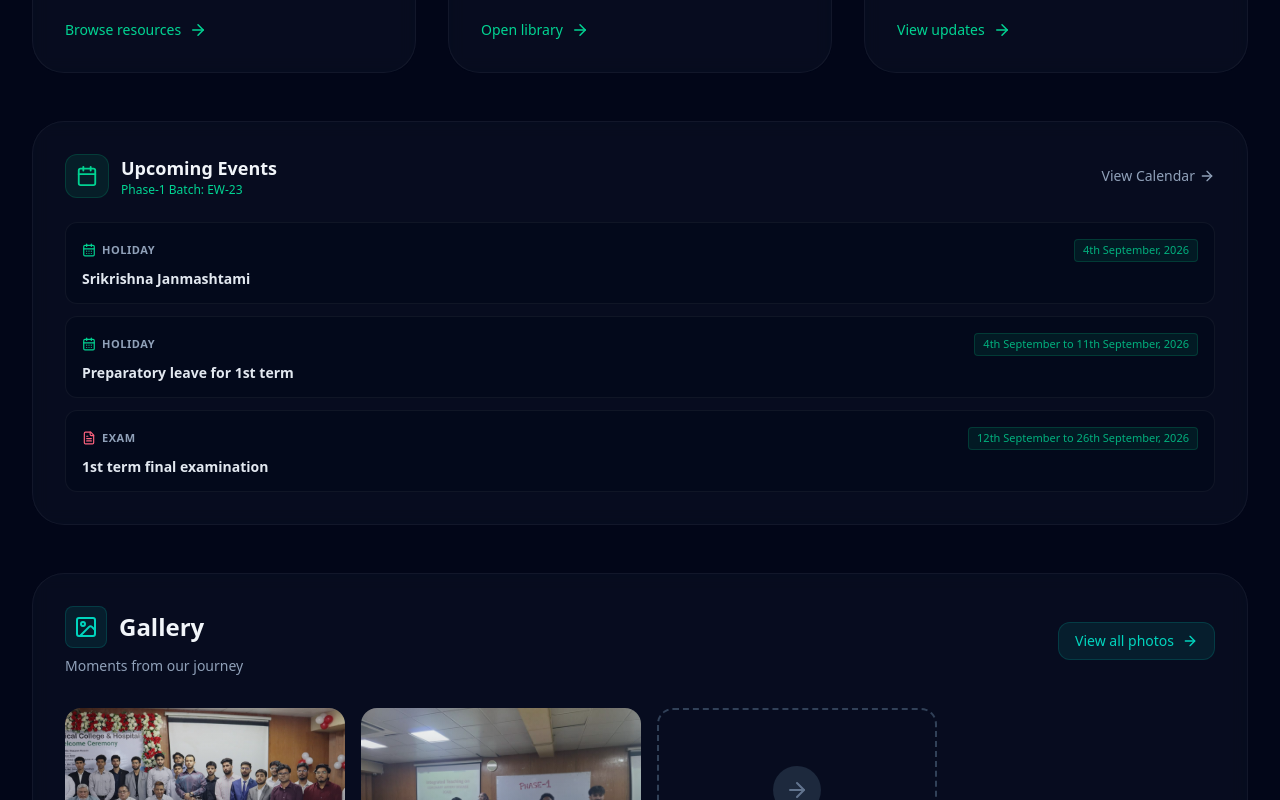
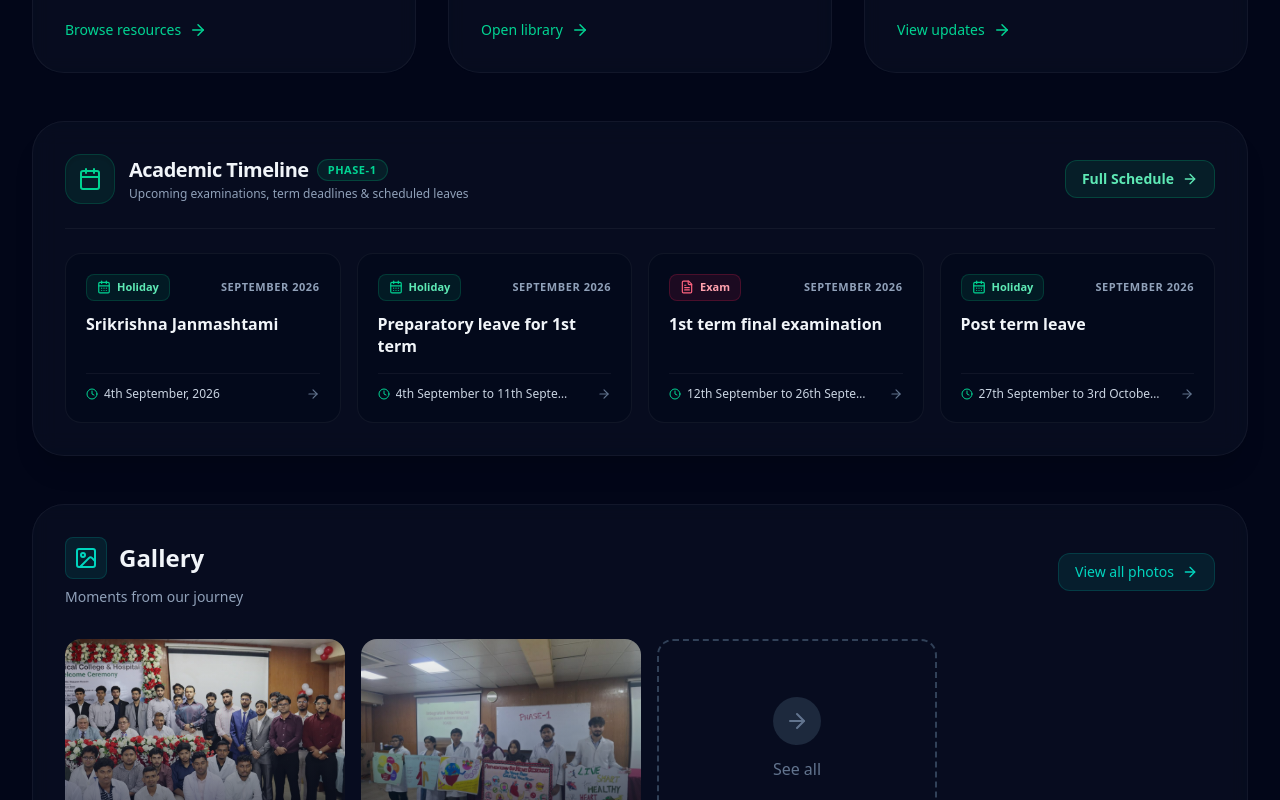
Before and after one commit to Salman2034/Tejashwi23, a React (Vite) app: page / in a window 1280 px wide. Shown: the part 860-1660 px from the top of the page. Built offline with nearby package versions, Linux system fonts and the light colour scheme.

Commit message:
feat(calendar): update upcoming events display
Refactor event fetching logic to show up to 4 events and add a fallback to the latest events if no upcoming ones are found. Added Clock icon support and refined badge categorization.

```diff
--- a/src/components/CalendarWidget.tsx
+++ b/src/components/CalendarWidget.tsx
@@ -1,6 +1,6 @@
 import { useState, useEffect } from 'react';
-import { Calendar as CalendarIcon, FileText, CalendarDays, BookOpen, AlertCircle, ArrowRight } from 'lucide-react';
-import { academicCalendar } from '../data/calendar';
+import { Calendar as CalendarIcon, FileText, CalendarDays, BookOpen, AlertCircle, ArrowRight, Clock } from 'lucide-react';
+import { academicCalendar, EventType } from '../data/calendar';
 
 export default function CalendarWidget({ setActiveTab }: { setActiveTab: (t: string) => void }) {
   const [isClient, setIsClient] = useState(false);
@@ -14,10 +14,11 @@ export default function CalendarWidget({ setActiveTab }: { setActiveTab: (t: str
   const now = new Date();
   const nowSynthetic = now.getFullYear() * 10000 + now.getMonth() * 100 + now.getDate();
 
-  // Flatten all events across all months to find the truly upcoming ones
+  // Flatten all events across all months to find upcoming ones
   const allEvents = academicCalendar.flatMap(month =>
     month.events.map(event => ({
       ...event,
+      monthName: month.monthName,
       monthIndex: month.monthIndex,
       year: month.year,
       syntheticDate: month.year * 10000 + month.monthIndex * 100 + event.date
@@ -28,58 +29,104 @@ export default function CalendarWidget({ setActiveTab }: { setActiveTab: (t: str
   const upcomingEvents = allEvents
     .filter(e => e.syntheticDate >= nowSynthetic)
     .sort((a, b) => a.syntheticDate - b.syntheticDate)
-    .slice(0, 3); // take top 3
+    .slice(0, 4); // Take up to 4 events
 
-  const getEventIcon = (type: string) => {
+  // Fallback to latest events if no upcoming events
+  const displayEvents = upcomingEvents.length > 0 ? upcomingEvents : allEvents.slice(0, 4);
+
+  const getEventBadge = (type: EventType) => {
     switch (type) {
-      case 'exam': return <FileText className="text-rose-400" size={14} />;
-      case 'holiday': return <CalendarDays className="text-emerald-400" size={14} />;
-      case 'academic': return <BookOpen className="text-blue-400" size={14} />;
-      default: return <AlertCircle className="text-slate-400" size={14} />;
+      case 'exam':
+        return {
+          icon: <FileText size={14} className="text-rose-400" />,
+          label: 'Exam',
+          style: 'bg-rose-500/10 text-rose-300 border-rose-500/20'
+        };
+      case 'holiday':
+        return {
+          icon: <CalendarDays size={14} className="text-emerald-400" />,
+          label: 'Holiday',
+          style: 'bg-emerald-500/10 text-emerald-300 border-emerald-500/20'
+        };
+      case 'academic':
+        return {
+          icon: <BookOpen size={14} className="text-blue-400" />,
+          label: 'Academic',
+          style: 'bg-blue-500/10 text-blue-300 border-blue-500/20'
+        };
+      default:
+        return {
+          icon: <AlertCircle size={14} className="text-amber-400" />,
+          label: 'Event',
+          style: 'bg-amber-500/10 text-amber-300 border-amber-500/20'
+        };
     }
   };
 
   return (
-    <div className="bg-slate-900/40 backdrop-blur-sm border border-white/5 rounded-[2rem] p-6 lg:p-8 hover:bg-slate-800/60 transition-all duration-300">
-      <div className="flex items-center justify-between mb-6">
-        <div className="flex items-center gap-3">
-          <div className="p-2.5 bg-emerald-500/10 rounded-xl border border-emerald-500/20 text-emerald-400">
-            <CalendarIcon size={22} />
+    <div className="bg-slate-900/40 backdrop-blur-md border border-white/5 rounded-[2rem] p-6 sm:p-8 hover:border-emerald-500/20 transition-all duration-300 shadow-xl">
+      {/* Header */}
+      <div className="flex flex-col sm:flex-row sm:items-center justify-between gap-4 pb-6 border-b border-white/5">
+        <div className="flex items-center gap-3.5">
+          <div className="p-3 bg-emerald-500/10 rounded-2xl border border-emerald-500/20 text-emerald-400 shadow-inner">
+            <CalendarIcon size={24} />
           </div>
           <div>
-            <h3 className="font-bold text-slate-100 text-lg">Upcoming Events</h3>
-            <p className="text-xs text-emerald-400 font-medium">Phase-1 Batch: EW-23</p>
+            <div className="flex items-center gap-2">
+              <h3 className="font-bold text-slate-100 text-xl tracking-tight">Academic Timeline</h3>
+              <span className="text-[11px] font-semibold text-emerald-400 bg-emerald-500/10 border border-emerald-500/25 px-2.5 py-0.5 rounded-full uppercase tracking-wider">
+                Phase-1
+              </span>
+            </div>
+            <p className="text-xs text-slate-400 mt-0.5">Upcoming examinations, term deadlines & scheduled leaves</p>
           </div>
         </div>
+
         <button
           onClick={() => setActiveTab('calendar')}
-          className="text-sm font-medium text-slate-400 hover:text-emerald-400 flex items-center gap-1 transition-colors"
+          className="self-start sm:self-auto inline-flex items-center gap-2 px-4 py-2 rounded-xl text-sm font-semibold text-emerald-300 bg-emerald-500/10 hover:bg-emerald-500/20 border border-emerald-500/25 transition-all group"
         >
-          View Calendar <ArrowRight size={16} />
+          <span>Full Schedule</span>
+          <ArrowRight size={16} className="group-hover:translate-x-0.5 transition-transform" />
         </button>
       </div>
 
-      <div className="space-y-3">
-        {upcomingEvents.length > 0 ? (
-          upcomingEvents.map(event => (
-            <div key={event.id} className="flex flex-col gap-2 p-4 rounded-xl bg-slate-950/40 border border-white/5 hover:border-emerald-500/20 transition-colors">
-              <div className="flex items-center justify-between gap-2">
-                <div className="flex items-center gap-1.5 text-[11px] font-bold text-slate-400">
-                  {getEventIcon(event.type)}
-                  <span className="uppercase tracking-wider">{event.type}</span>
+      {/* Grid of upcoming events - responsive from 1 column up to 4 on widescreen */}
+      <div className="grid grid-cols-1 sm:grid-cols-2 lg:grid-cols-4 gap-4 mt-6">
+        {displayEvents.map((event) => {
+          const badge = getEventBadge(event.type);
+          return (
+            <div
+              key={event.id}
+              onClick={() => setActiveTab('calendar')}
+              className="group cursor-pointer flex flex-col justify-between p-5 rounded-2xl bg-slate-950/40 border border-white/5 hover:border-emerald-500/30 hover:bg-slate-900/60 hover:-translate-y-1 transition-all duration-200"
+            >
+              <div>
+                <div className="flex items-center justify-between gap-2 mb-3">
+                  <span className={`inline-flex items-center gap-1.5 text-[11px] font-semibold px-2.5 py-1 rounded-lg border ${badge.style}`}>
+                    {badge.icon}
+                    <span>{badge.label}</span>
+                  </span>
+                  <span className="text-[11px] font-bold text-slate-400 uppercase tracking-wider">
+                    {event.monthName} {event.year}
+                  </span>
                 </div>
-                <div className="text-[11px] font-medium text-emerald-400/80 bg-emerald-500/10 px-2 py-0.5 rounded border border-emerald-500/20">
-                  {event.displayDate}
-                </div>
+
+                <h4 className="text-base font-bold text-slate-100 group-hover:text-emerald-300 transition-colors line-clamp-2 leading-snug">
+                  {event.title}
+                </h4>
               </div>
-              <h4 className="text-sm font-bold text-slate-200 leading-tight">{event.title}</h4>
+
+              <div className="mt-4 pt-3 border-t border-white/5 flex items-center justify-between text-xs text-slate-400">
+                <span className="inline-flex items-center gap-1.5 text-slate-300 font-medium truncate max-w-[200px]">
+                  <Clock size={12} className="text-emerald-400 shrink-0" />
+                  <span className="truncate">{event.displayDate}</span>
+                </span>
+                <ArrowRight size={14} className="text-slate-500 group-hover:text-emerald-400 group-hover:translate-x-1 transition-all shrink-0 ml-2" />
+              </div>
             </div>
-          ))
-        ) : (
-          <div className="text-center py-6 px-4 bg-slate-950/40 rounded-xl border border-white/5">
-            <p className="text-sm text-slate-400">No upcoming events found.</p>
-          </div>
-        )}
+          );
+        })}
       </div>
     </div>
   );
```
